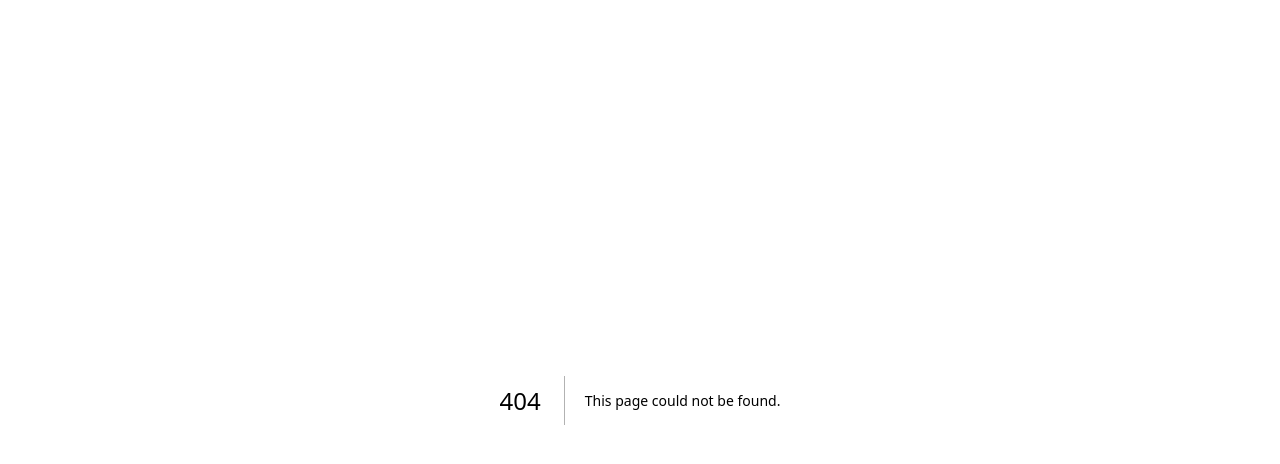
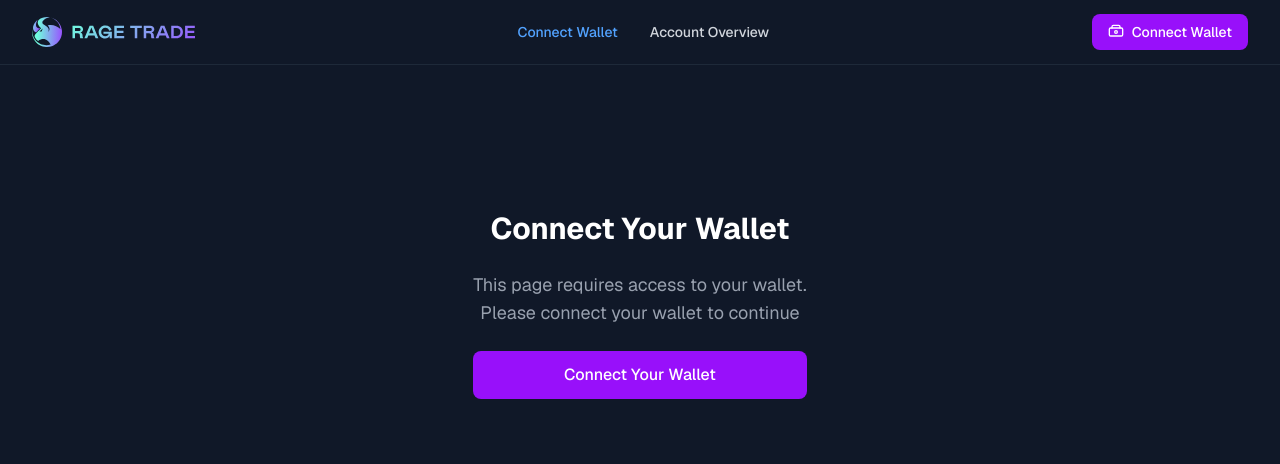
Before and after one commit to ant1quar/rage-trade, a Next.js app: page /connect-wallet in a window 1280 px wide. Before the commit this address had no page. Shown: the top 464 px of the page. Built offline with nearby package versions, Linux system fonts and the light colour scheme.

Commit message:
master: page update

```diff
--- a/src/app/account-overview/page.tsx
+++ b/src/app/account-overview/page.tsx
@@ -3,7 +3,7 @@ import { BalanceTags } from '@/app/components/features/account-overview/ui/Balan
 import { WalletsTable } from '@/app/components/features/account-overview/ui/WalletsTable';
 import { TokensTable } from '@/app/components/features/account-overview/ui/TokensTable';
 
-export default function AccountOverview() {
+export default function AccountOverviewPage() {
   return (
     <Layout>
       <div className="px-6 py-8 space-y-8">
--- a/src/app/components/widgets/header/ui/Header.tsx
+++ b/src/app/components/widgets/header/ui/Header.tsx
@@ -12,7 +12,7 @@ export function Header() {
   const pathname = usePathname();
 
   const navItems = [
-    { href: '/', label: 'Connect Wallet' },
+    { href: '/connect-wallet', label: 'Connect Wallet' },
     { href: '/account-overview', label: 'Account Overview' }
   ];
 
--- /dev/null
+++ b/src/app/connect-wallet/page.tsx
@@ -0,0 +1,10 @@
+import { Layout } from '@/app/components/shared/ui/Layout';
+import { ConnectWallet } from '@/app/components/features/connect-wallet';
+
+export default function ConnectWalletPage() {
+  return (
+    <Layout>
+      <ConnectWallet />
+    </Layout>
+  );
+}
--- a/src/app/page.tsx
+++ b/src/app/page.tsx
@@ -1,10 +1,5 @@
-import { Layout } from '@/app/components/shared/ui/Layout';
-import { ConnectWallet } from '@/app/components/features/connect-wallet';
+import { redirect } from 'next/navigation';
 
 export default function Home() {
-  return (
-    <Layout>
-      <ConnectWallet />
-    </Layout>
-  );
+  redirect('/connect-wallet');
 }
```
